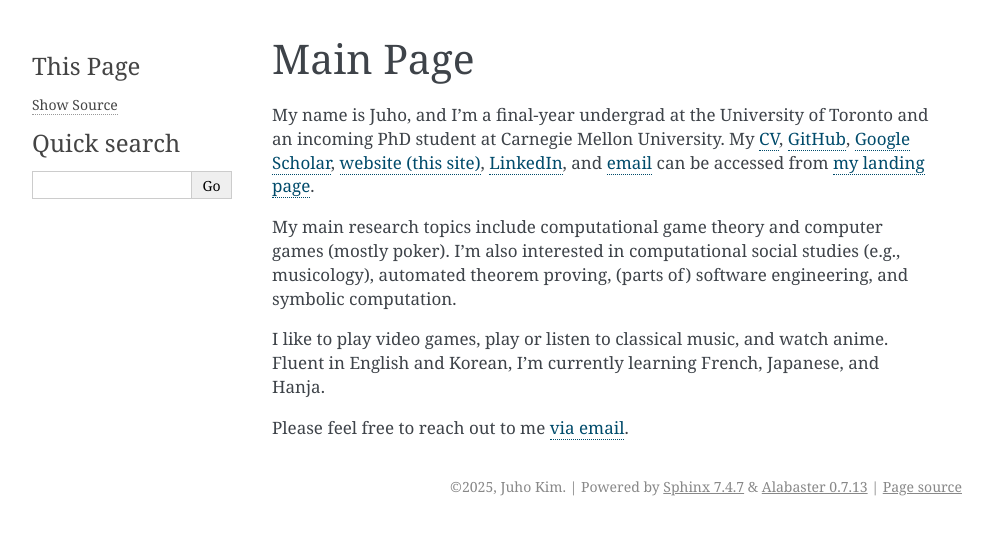
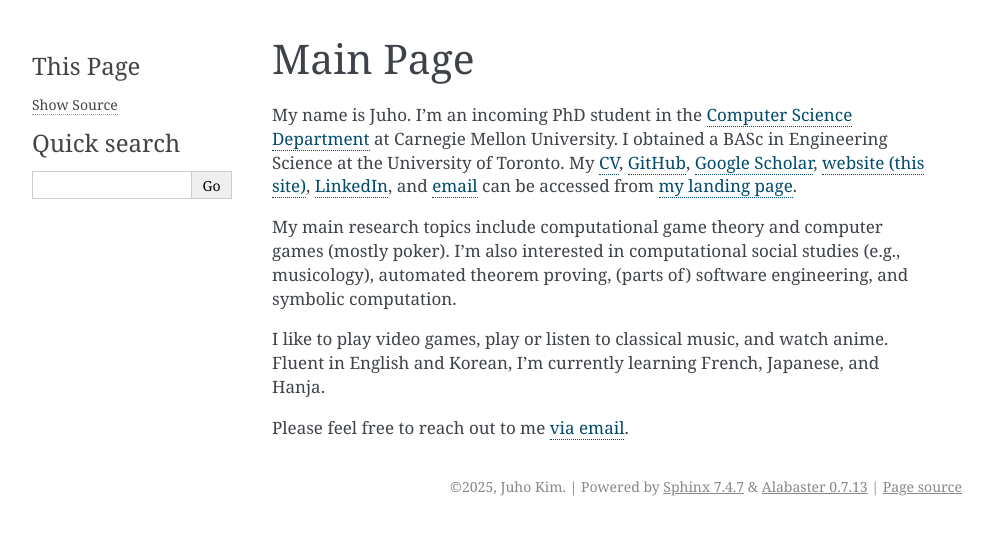
Before and after one commit to AussieSeaweed/personal-website, a Sphinx documentation site: the page built from source/index.rst, in a window 1280 px wide. Shown: the top 535 px of the page, without its empty margins (148-1141 px from the left). Built offline with Sphinx 7.4.7, drawn with Linux system fonts in a browser that asks for light colours.

Commit message:
Update website

```diff
--- a/source/index.rst
+++ b/source/index.rst
@@ -6,9 +6,13 @@
 Main Page
 =========
 
-My name is Juho, and I'm a final-year undergrad at the University of Toronto and an incoming PhD student at Carnegie Mellon University. My `CV <https://github.com/AussieSeaweed/personal-cv/releases/latest/download/main.pdf>`_, `GitHub <https://github.com/AussieSeaweed>`_, `Google Scholar <https://scholar.google.com/citations?user=iHbLHD0AAAAJ>`_, `website (this site) <https://juhokim.net/>`_, `LinkedIn <https://www.linkedin.com/in/aussieseaweed/>`_, and `email <mailto:juho-kim@outlook.com>`_ can be accessed from `my landing page <https://aussieseaweed.com>`_.
+My name is Juho.
+I'm an incoming PhD student in the `Computer Science Department <https://csd.cmu.edu/>`_ at Carnegie Mellon University.
+I obtained a BASc in Engineering Science at the University of Toronto.
+My `CV <https://github.com/AussieSeaweed/personal-cv/releases/latest/download/main.pdf>`_, `GitHub <https://github.com/AussieSeaweed>`_, `Google Scholar <https://scholar.google.com/citations?user=iHbLHD0AAAAJ>`_, `website (this site) <https://juhokim.net/>`_, `LinkedIn <https://www.linkedin.com/in/aussieseaweed/>`_, and `email <mailto:juho-kim@outlook.com>`_ can be accessed from `my landing page <https://aussieseaweed.com>`_.
 
-My main research topics include computational game theory and computer games (mostly poker). I'm also interested in computational social studies (e.g., musicology), automated theorem proving, (parts of) software engineering, and symbolic computation.
+My main research topics include computational game theory and computer games (mostly poker).
+I'm also interested in computational social studies (e.g., musicology), automated theorem proving, (parts of) software engineering, and symbolic computation.
 
 I like to play video games, play or listen to classical music, and watch anime. Fluent in English and Korean, I'm currently learning French, Japanese, and Hanja.
 
```
